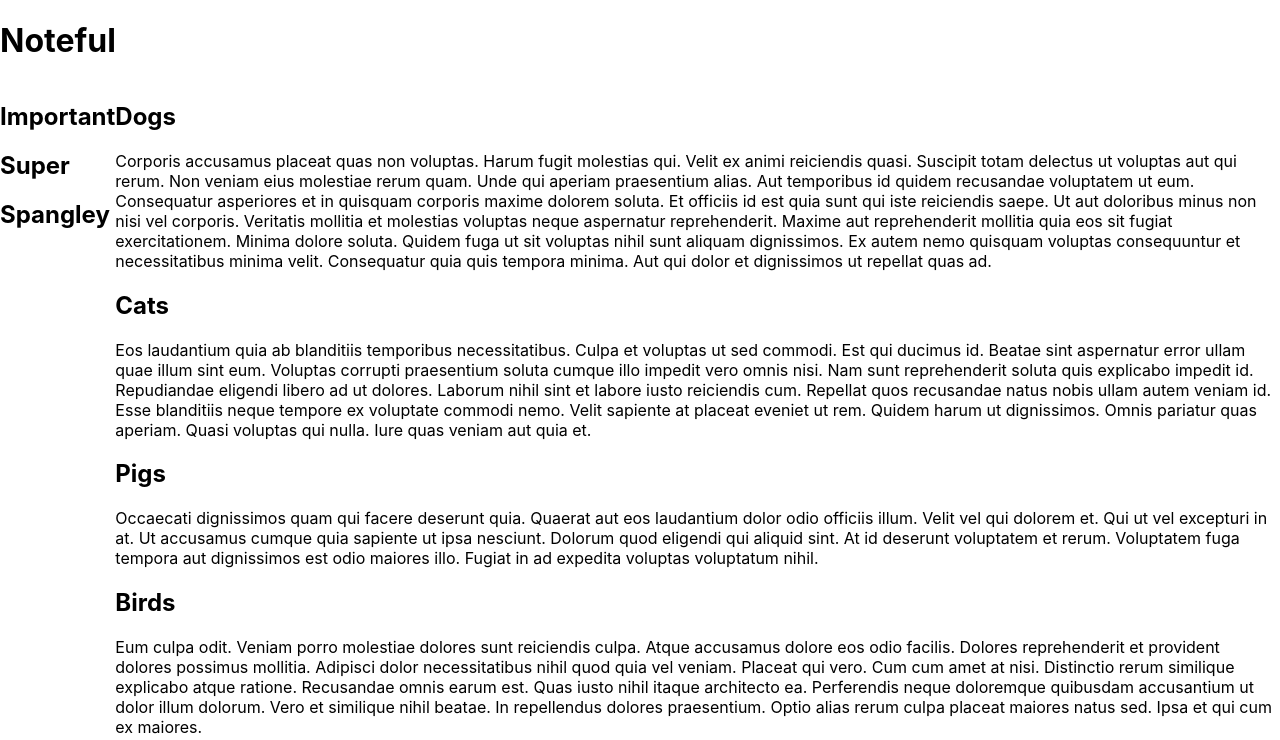
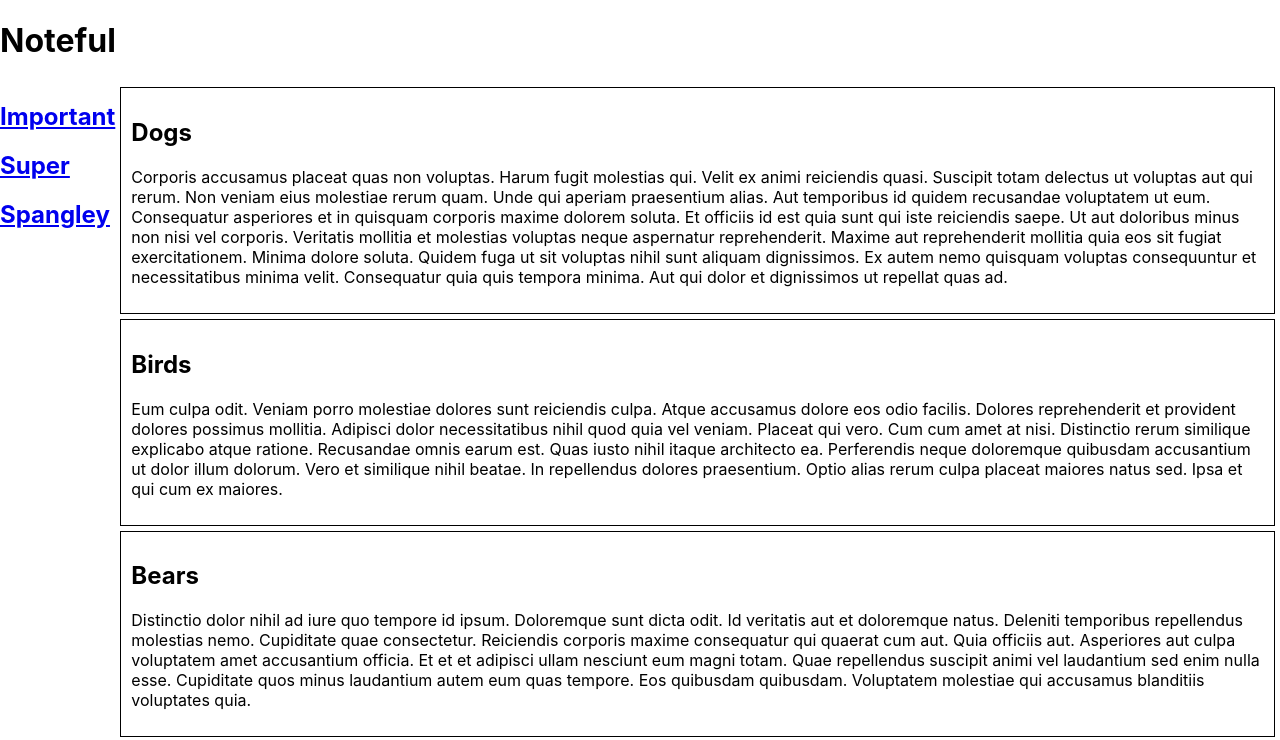
Before and after one commit to thinkful-ei-jaguar/noteful-validation-TaylorP-Scott, a React (Create React App) app: page /folder/b0715efe-ffaf-11e8-8eb2-f2801f1b9fd1 in a window 1280 px wide. Shown: the top 740 px of the page. Built offline with nearby package versions, Linux system fonts and the light colour scheme.

Commit message:
folder route

```diff
--- a/src/App.js
+++ b/src/App.js
@@ -4,7 +4,7 @@ import Sidebar from './Sidebar';
 import Notes from './Notes';
 import './App.css';
 import dummy from './dummy-store';
-import {Route} from 'react-router-dom';
+import {Route, Switch} from 'react-router-dom';
 
 export default class App extends React.Component {
   constructor(props){
@@ -25,7 +25,7 @@ export default class App extends React.Component {
   })
 
 }
-chagefolderid=value=>{
+changefolderid=(value)=>{
   console.log(this.state.folderid);
   console.log(value);
   this.setState({
@@ -42,8 +42,13 @@ chagefolderid=value=>{
           <Route path='/' component={Home} />
         </main>
         <div className="holder">
-          <Sidebar folders={this.state.folders} chagefolderid={this.chagefolderid}/>
-          <Notes notes={this.state.notes} folderid={this.state.folderid}/>
+        <Sidebar folders={this.state.folders} changefolderid={this.changefolderid}/>
+        <Switch>
+          <Route
+          path='/folder/:folderid'
+          render={props => <Notes {...props} notes={this.state.notes} folderid={this.state.folderid} />}
+          />
+        </Switch>
         </div>
       </>
     );
--- a/src/Notes.css
+++ b/src/Notes.css
@@ -0,0 +1,5 @@
+.notebox {
+  border: 1px solid black;
+  padding: 10px;
+  margin: 5px;
+}
--- a/src/Notes.js
+++ b/src/Notes.js
@@ -3,15 +3,18 @@ import './Notes.css';
 
 export default class Notes extends React.Component {
     render(){
-        const notes = this.props.notes.map((note)=>
-        <div class="notebox" id={note.id}>
+        const notes = this.props.notes
+        .filter(note=>note.folderId===this.props.match.params.folderid)
+
+        .map((note)=>
+        <div className="notebox" id={note.id}>
           <h2>{note.name}</h2>
           <p>{note.content}</p>
         </div>
       );
-      //console.log(notes);
+      console.log(this.props.folderid);
       return (
-        <div class="noteholder">
+        <div className="noteholder">
             {notes}
         </div>
       );
--- a/src/Sidebar.js
+++ b/src/Sidebar.js
@@ -1,13 +1,20 @@
 import React from 'react';
+import {Link} from 'react-router-dom';
 
 export default class Sidebar extends React.Component {
+
+  changeId(value){
+    this.props.changefolderid(value)
+  }
+
+
     render(){
       //console.log(this.props.folders)
 
       const folders = this.props.folders.map((folder)=>
-        <div class="folder box" value={folder.id} onClick={e=>this.props.chagefolderid(e.target.value)}>
+        <Link className="folder box" id={folder.id} to={`/folder/${folder.id}`}>
           <h2>{folder.name}</h2>
-        </div>
+        </Link>
       );
       //console.log(folders)
 
@@ -18,3 +25,5 @@ export default class Sidebar extends React.Component {
       );
     }
   }
+
+  //e=>this.props.chagefolderid(e.target.value)
```
Also changed, not shown: src/App.css (line endings or trailing spaces).
